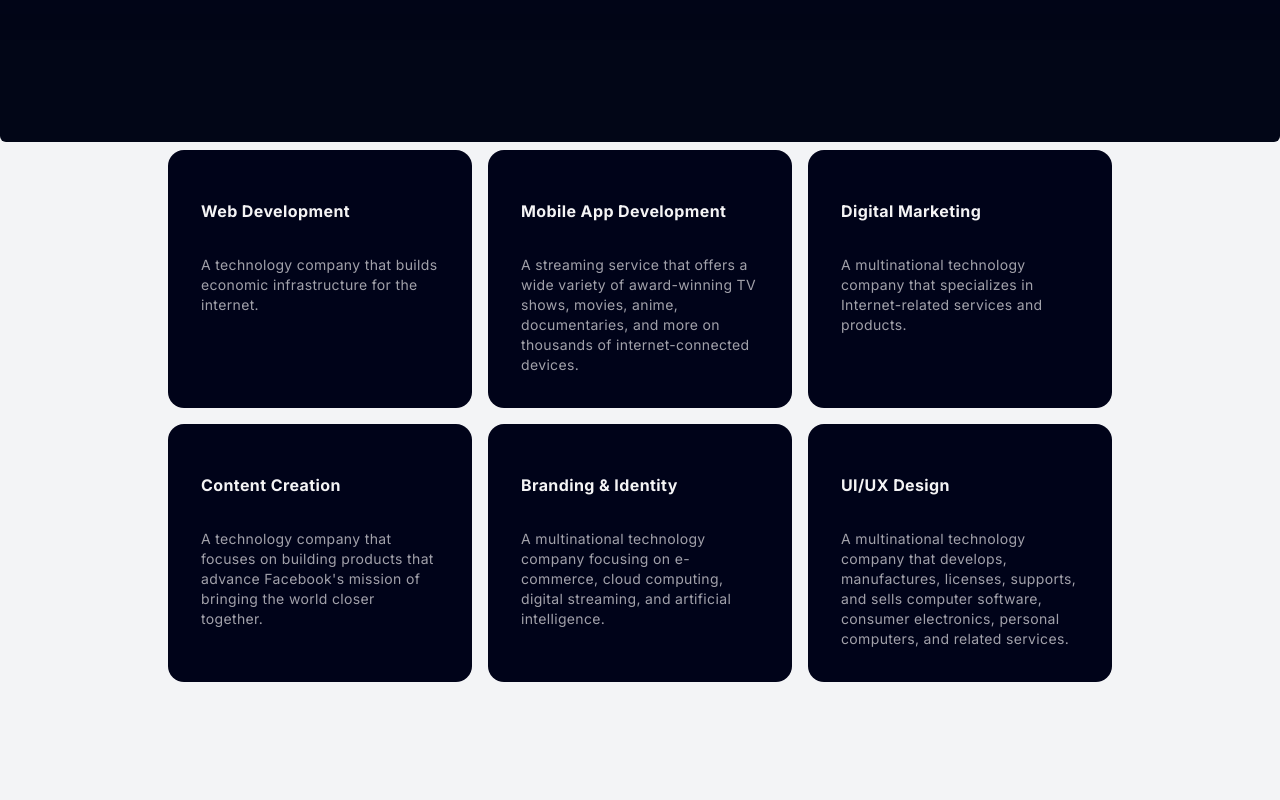
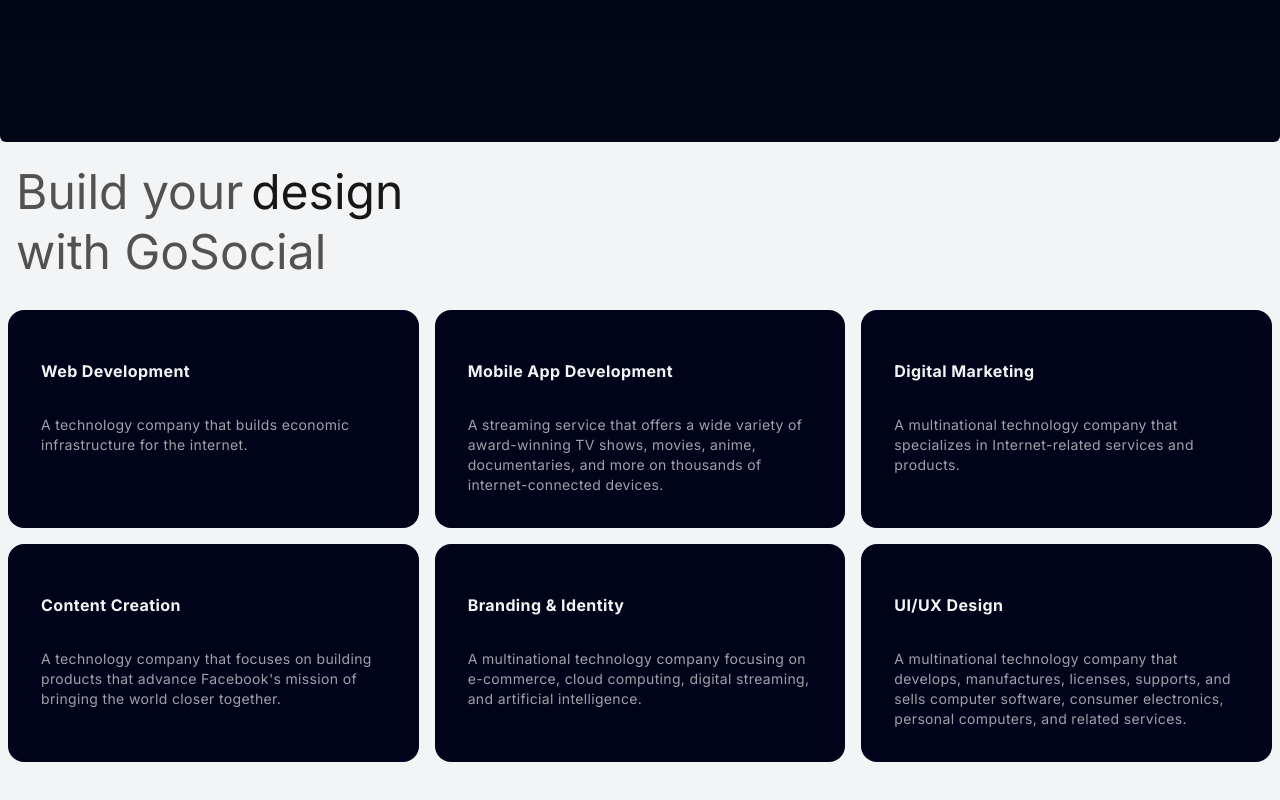
Before and after one commit to borisvicena/gosocial, a Next.js app: page / in a window 1280 px wide. Shown: the part 1728-2528 px from the top of the page. Built offline with nearby package versions, Linux system fonts and the light colour scheme.

Commit message:
feat(text): Added text with flip words in about section

```diff
--- a/components/About.tsx
+++ b/components/About.tsx
@@ -1,6 +1,7 @@
 import React from "react";
 import { Lamp } from "./ui/Lamp";
 import { HoverEffect } from "./ui/CardHover";
+import { FlipWords } from "./ui/FlipWords";
 
 export const services = [
   {
@@ -39,6 +40,8 @@ export const services = [
   },
 ];
 
+const words = ["website", "design", "branding", "content", "strategy"];
+
 const About = () => {
   return (
     <section id="about">
@@ -46,7 +49,14 @@ const About = () => {
         <div>
           <Lamp mainText="Elevating every dimension of your" gradientText="digital world" />
         </div>
-        <div className="max-w-5xl mx-auto px-8">
+        <div className="h-[10rem] flex justify-start items-center px-4">
+          <div className="text-5xl font-normal text-neutral-600 dark:text-neutral-400 leading-tight">
+            Build your
+            <FlipWords words={words} /> <br />
+            with GoSocial
+          </div>
+        </div>
+        <div className="max-w-7xl mx-auto">
           <HoverEffect items={services} />
         </div>
       </div>
--- /dev/null
+++ b/components/ui/FlipWords.tsx
@@ -0,0 +1,80 @@
+"use client";
+import React, { useCallback, useEffect, useRef, useState } from "react";
+import { AnimatePresence, motion, LayoutGroup } from "framer-motion";
+import { cn } from "@/lib/utils";
+
+export const FlipWords = ({
+  words,
+  duration = 3000,
+  className,
+}: {
+  words: string[];
+  duration?: number;
+  className?: string;
+}) => {
+  const [currentWord, setCurrentWord] = useState(words[0]);
+  const [isAnimating, setIsAnimating] = useState<boolean>(false);
+
+  // thanks for the fix Julian - https://github.com/Julian-AT
+  const startAnimation = useCallback(() => {
+    const word = words[words.indexOf(currentWord) + 1] || words[0];
+    setCurrentWord(word);
+    setIsAnimating(true);
+  }, [currentWord, words]);
+
+  useEffect(() => {
+    if (!isAnimating)
+      setTimeout(() => {
+        startAnimation();
+      }, duration);
+  }, [isAnimating, duration, startAnimation]);
+
+  return (
+    <AnimatePresence
+      onExitComplete={() => {
+        setIsAnimating(false);
+      }}
+    >
+      <motion.div
+        initial={{
+          opacity: 0,
+          y: 10,
+        }}
+        animate={{
+          opacity: 1,
+          y: 0,
+        }}
+        transition={{
+          type: "spring",
+          stiffness: 100,
+          damping: 10,
+        }}
+        exit={{
+          opacity: 0,
+          y: -40,
+          x: 40,
+          filter: "blur(8px)",
+          scale: 2,
+          position: "absolute",
+        }}
+        className={cn("z-10 inline-block relative text-left text-neutral-900 dark:text-neutral-100 px-2", className)}
+        key={currentWord}
+      >
+        {currentWord.split("").map((letter, index) => (
+          <motion.span
+            key={currentWord + index}
+            initial={{ opacity: 0, y: 10, filter: "blur(8px)" }}
+            animate={{ opacity: 1, y: 0, filter: "blur(0px)" }}
+            transition={{
+              delay: index * 0.08,
+              duration: 0.4,
+            }}
+            className="inline-block"
+          >
+            {letter}
+          </motion.span>
+        ))}
+      </motion.div>
+    </AnimatePresence>
+  );
+};
```
